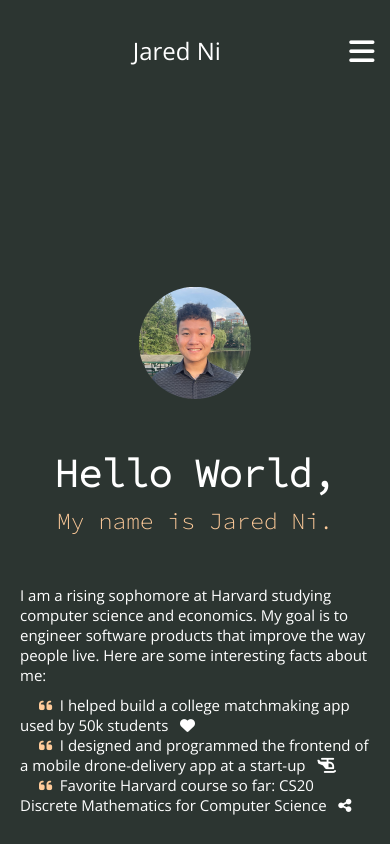
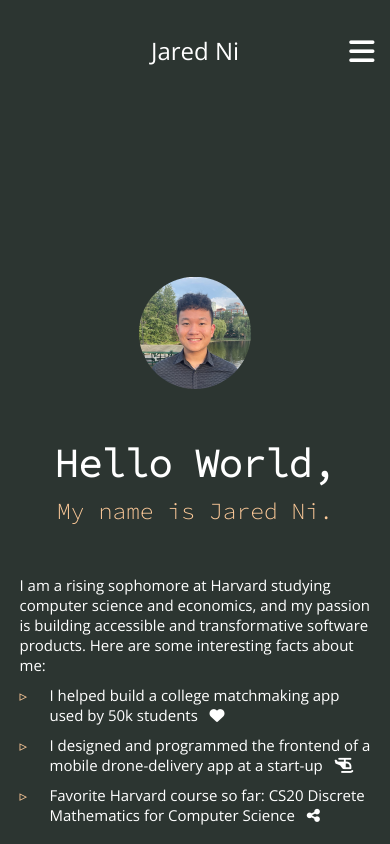
Before and after one commit to jared-ni/personal-website, a React (Create React App) app: page / in a window 390 px wide. Shown: the top 844 px of the page. Built offline with nearby package versions, Linux system fonts and the light colour scheme.

Commit message:
fixed navbar arrow

```diff
--- a/src/components/HeroSection.css
+++ b/src/components/HeroSection.css
@@ -24,6 +24,7 @@
     flex-direction: column;
     align-items: center;
     z-index: inherit;
+    position: relative;
   }
 
   .heroImage-wrapper {
@@ -123,17 +124,29 @@
     font-size: 20px;
     margin-top: 50px;
     opacity: 0;
-    width: fit-content;
     animation: appear 1.5s 2.5s forwards;
+    position: relative;
+  }
+  .pp-points-container {
+    display: relative;
+    width: 100%;
   }
   .pp-points {
+    align-items: left;
     color: #fff;
     width: fit-content;
     font-family: 'Open Sans', sans-serif;
     margin-top: 10px;
+    margin-left: 30px;
     font-size: 18px;
     opacity: 0;
     animation: appear 1.5s 3s forwards;
+  }
+  .pp-points::before {
+    content: "▹";
+    position: absolute;
+    left: 0px;
+    color: #ffcb9a;
   }
   .quote {
     color: #ffcb9a;
@@ -162,9 +175,7 @@
 
   @media screen and (max-width: 950px) {
     .hero-center-container {
-      padding: 20px;
-      max-width: 100%;
-      min-width: 100%;
+      width: 90%;
     }
     .heroImage {
       margin-top: 100px;
@@ -178,6 +189,7 @@
     }
     .pp {
       font-size: 17px;
+      width: 100%;
     }
     .pp-points {
       font-size: 17px;
--- a/src/components/HeroSection.js
+++ b/src/components/HeroSection.js
@@ -12,19 +12,22 @@ function HeroSection() {
         </div>
         <h1 className="hero-h1">Hello World,</h1>
         <p>My name is Jared Ni.</p>
-        <div className="pp">I am a rising sophomore at Harvard studying computer science and economics.
-            My goal is to engineer software products that improve the way people live.
+        <div className="pp">I am a rising sophomore at Harvard studying computer science and economics,
+            and my passion is building accessible and transformative software products.
             Here are some interesting facts about me:
         </div>
-        <div className="pp-points">
-            &emsp; <i class="fa-solid fa-quote-left quote"></i>
-                &nbsp; I helped build a college matchmaking app used by 50k students
-                &nbsp; <i class="fa-solid fa-heart"></i>
-            <br /> &emsp; <i class="fa-solid fa-quote-left quote"></i>
-                &nbsp; I designed and programmed the frontend of a mobile drone-delivery app at a start-up
-                &nbsp; <i class="fa-solid fa-helicopter"></i>
-            <br /> &emsp; <i class="fa-solid fa-quote-left quote"></i>
-                &nbsp; Favorite Harvard course so far: CS20 Discrete Mathematics for Computer Science &nbsp; <i class="fa-solid fa-share-nodes"></i>
+        <div className="pp-points-container">
+            <div className="pp-points">
+                I helped build a college matchmaking app used by 50k students
+                    &nbsp; <i class="fa-solid fa-heart"></i>
+            </div>
+            <div className="pp-points">
+                I designed and programmed the frontend of a mobile drone-delivery app at a start-up
+                    &nbsp; <i class="fa-solid fa-helicopter"></i>
+            </div>
+            <div className="pp-points">
+                Favorite Harvard course so far: CS20 Discrete Mathematics for Computer Science &nbsp; <i class="fa-solid fa-share-nodes"></i>
+            </div>
         </div>
         </div>
     </div>
--- a/src/components/Navbar.css
+++ b/src/components/Navbar.css
@@ -39,8 +39,8 @@
     font-size: 2rem;
     position: absolute;
     padding: 15px;
-    display: flex;
-    flex-direction: row;
+    display: relative;
+    /* flex-direction: row; */
   }
 
   .hidden-arrow {
@@ -49,8 +49,21 @@
     color: #D9B08C;
     opacity: 0;
     transition: all 0.3s;
-    position: relative;
+    position: absolute;
+    top: 15px;
+    right: -25px;
+    transform: translateX(-50px);
+    transition: all 0.5s;
   }
+
+  button:after {
+    position: absolute;
+    opacity: 0;
+    top: 14px;
+    right: -20px;
+    transition: 0.5s;
+  }
+
   .navbar-logo::before {
     content: '';
     position: absolute;
@@ -77,9 +90,11 @@
 
   .navbar-logo:hover .hidden-arrow {
     opacity: 1;
+    transform: translateX(5px);
+    transition: all 0.3s;
   }
   .navbar-logo:active .hidden-arrow {
-    padding-left: 15px;
+    transform: translateX(15px);
     transition: all 0.2s;
   }
 
```
